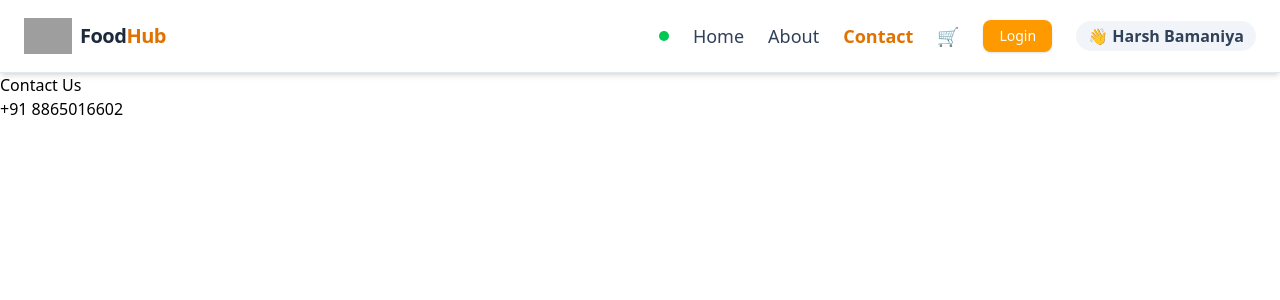
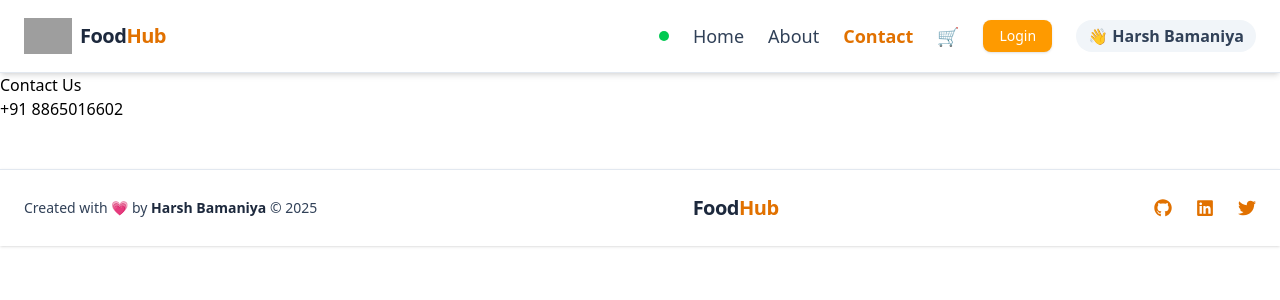
Before and after one commit to harsh2aug/food-hub, a React (Vite) app: page /contact in a window 1280 px wide. Shown: the top 300 px of the page. Built offline with nearby package versions, Linux system fonts and the light colour scheme; grey boxes are pictures that could not be loaded.

Commit message:
add footer

```diff
--- a/App.js
+++ b/App.js
@@ -10,6 +10,7 @@ import UserContext from "./src/utils/UserContext";
 import { Provider } from "react-redux";
 import appStore from "./src/store/appStore";
 import Cart from "./src/components/Cart";
+import Footer from "./src/components/Footer";
 
 const Grocery = lazy(() => import("./src/components/Grocery"));
 const About = lazy(() => import("./src/components/About"));
@@ -24,6 +25,7 @@ const AppLayout = () => {
         <div>
           <Header />
           <Outlet />
+          <Footer />
         </div>
       </UserContext.Provider>
     </Provider>
--- a/package.json
+++ b/package.json
@@ -55,6 +55,7 @@
     "axios": "^1.13.2",
     "react": "^19.2.3",
     "react-dom": "^19.2.3",
+    "react-icons": "^5.5.0",
     "react-redux": "^9.2.0",
     "react-router-dom": "^6.21.3",
     "tailwindcss": "^4.1.18"
--- a/postcss.config.js
+++ /dev/null
@@ -1,7 +0,0 @@
-// postcss.config.js
-module.exports = {
-  plugins: {
-    "@tailwindcss/postcss": {},
-    // autoprefixer: {},  // optional
-  },
-};
--- a/src/components/About.js
+++ b/src/components/About.js
@@ -60,6 +60,7 @@ const About = () => {
             "CSS3",
             "Git & GitHub",
             "REST APIs",
+            "JEST",
           ].map((skill) => (
             <span
               key={skill}
--- /dev/null
+++ b/src/components/Footer.js
@@ -0,0 +1,54 @@
+import { FaGithub, FaLinkedin, FaTwitter } from "react-icons/fa";
+
+const Footer = () => {
+  return (
+    <footer className="bg-white border-t border-slate-200 shadow-sm py-6 mt-12">
+      <div className="max-w-7xl mx-auto px-6 flex flex-col md:flex-row items-center justify-between gap-4">
+        {/* Copyright Text */}
+        <p className="text-sm text-slate-700">
+          Created with 💗 by{" "}
+          <span className="font-semibold text-slate-800">Harsh Bamaniya</span> ©
+          2025
+        </p>
+
+        {/* Branding */}
+        <div className="text-xl font-extrabold text-slate-800 tracking-tight">
+          Food<span className="text-amber-600">Hub</span>
+        </div>
+
+        {/* Social Icons */}
+        <div className="flex gap-6 text-amber-600 text-lg">
+          <a
+            href="https://github.com/harsh2aug"
+            target="_blank"
+            rel="noopener noreferrer"
+            aria-label="GitHub"
+            className="hover:text-amber-700 transition"
+          >
+            <FaGithub />
+          </a>
+          <a
+            href="https://www.linkedin.com/in/harsh-bamaniya-b2b81b218/"
+            target="_blank"
+            rel="noopener noreferrer"
+            aria-label="LinkedIn"
+            className="hover:text-amber-700 transition"
+          >
+            <FaLinkedin />
+          </a>
+          <a
+            href="https://twitter.com/"
+            target="_blank"
+            rel="noopener noreferrer"
+            aria-label="Twitter"
+            className="hover:text-amber-700 transition"
+          >
+            <FaTwitter />
+          </a>
+        </div>
+      </div>
+    </footer>
+  );
+};
+
+export default Footer;
--- a/src/components/Header.js
+++ b/src/components/Header.js
@@ -7,6 +7,7 @@ import { useSelector } from "react-redux";
 
 const Header = () => {
   const [loginBtn, setLoginBtn] = useState("Login");
+  const [menuOpen, setMenuOpen] = useState(false);
   const onlineStatus = useOnlineStatus();
   const cartItems = useSelector((state) => state.cart.items);
   const { user } = useContext(UserContext);
@@ -15,9 +16,12 @@ const Header = () => {
     setLoginBtn((prev) => (prev === "Login" ? "Logout" : "Login"));
   };
 
+  const toggleMenu = () => setMenuOpen((prev) => !prev);
+
   return (
     <header className="sticky top-0 z-50 bg-white shadow-md border-b border-slate-200">
       <div className="max-w-7xl mx-auto px-6 py-3 flex items-center justify-between">
+        {/* Logo */}
         <Link to="/" className="flex items-center gap-2">
           <img
             src={LOGO_URL}
@@ -29,10 +33,59 @@ const Header = () => {
           </span>
         </Link>
 
-        <nav>
-          <ul className="flex items-center gap-6 text-sm md:text-base font-medium text-slate-700">
-            <li
-              className="flex items-center"
+        {/* Hamburger button for small screens */}
+        <button
+          onClick={toggleMenu}
+          className="md:hidden p-2 rounded-md text-slate-700 hover:bg-amber-100 focus:outline-none focus:ring-2 focus:ring-amber-500"
+          aria-label="Toggle menu"
+        >
+          {/* Icon: Hamburger or Close */}
+          {menuOpen ? (
+            <svg
+              className="w-6 h-6"
+              fill="none"
+              stroke="currentColor"
+              viewBox="0 0 24 24"
+              xmlns="http://www.w3.org/2000/svg"
+            >
+              <path
+                strokeLinecap="round"
+                strokeLinejoin="round"
+                strokeWidth={2}
+                d="M6 18L18 6M6 6l12 12"
+              />
+            </svg>
+          ) : (
+            <svg
+              className="w-6 h-6"
+              fill="none"
+              stroke="currentColor"
+              viewBox="0 0 24 24"
+              xmlns="http://www.w3.org/2000/svg"
+            >
+              <path
+                strokeLinecap="round"
+                strokeLinejoin="round"
+                strokeWidth={2}
+                d="M4 6h16M4 12h16M4 18h16"
+              />
+            </svg>
+          )}
+        </button>
+
+        {/* Nav Links */}
+        <nav
+          className={`flex-col md:flex-row md:flex md:items-center gap-6 text-sm md:text-base font-medium text-slate-700
+            ${
+              menuOpen
+                ? "flex absolute top-full left-0 w-full bg-white border-t border-slate-200 shadow-md md:static md:shadow-none md:border-none p-4 md:p-0"
+                : "hidden md:flex"
+            }
+          `}
+        >
+          {/* Online status */}
+          <div
+            className="flex items-center mb-4 md:mb-0"
             title={onlineStatus ? "You are online" : "You are offline"}
           >
             <span
@@ -40,31 +93,35 @@ const Header = () => {
                 onlineStatus ? "bg-green-500" : "bg-red-500"
               }`}
             />
-            </li>
+            <span className="ml-2 text-sm md:hidden">
+              {onlineStatus ? "Online" : "Offline"}
+            </span>
+          </div>
 
           {[
             { to: "/", label: "Home" },
             { to: "/about", label: "About" },
             { to: "/contact", label: "Contact" },
           ].map((item) => (
-              <li key={item.to}>
             <NavLink
+              key={item.to}
               to={item.to}
+              onClick={() => setMenuOpen(false)} // close menu on nav click
               className={({ isActive }) =>
-                    `transition hover:text-amber-600 text-lg ${
+                `block md:inline transition hover:text-amber-600 text-lg ${
                   isActive ? "text-amber-600 font-semibold" : ""
                 }`
               }
             >
               {item.label}
             </NavLink>
-              </li>
           ))}
 
-            <li>
+          {/* Cart */}
           <Link
             to="/cart"
-                className="relative text-lg flex items-center hover:text-amber-600 transition"
+            onClick={() => setMenuOpen(false)}
+            className="relative flex items-center text-lg hover:text-amber-600 transition"
           >
             🛒
             {cartItems.length > 0 && (
@@ -85,11 +142,13 @@ const Header = () => {
               </span>
             )}
           </Link>
-            </li>
 
-            <li>
+          {/* Login Button */}
           <button
-                onClick={toggleLogin}
+            onClick={() => {
+              toggleLogin();
+              setMenuOpen(false);
+            }}
             className="
               px-4 py-1.5
               rounded-lg
@@ -99,17 +158,20 @@ const Header = () => {
               transition
               shadow-sm
               text-sm
+              mt-4 md:mt-0
+              w-full md:w-auto
             "
           >
             {loginBtn}
           </button>
-            </li>
 
+          {/* User name */}
           {user?.name && (
-              <li className="hidden md:block">
-                <Link to="/about">
-                  <span
+            <Link
+              to="/about"
+              onClick={() => setMenuOpen(false)}
               className="
+                hidden md:inline-block
                 px-3 py-1
                 bg-slate-100
                 rounded-full
@@ -119,11 +181,8 @@ const Header = () => {
               "
             >
               👋 {user.name}
-                  </span>
             </Link>
-              </li>
           )}
-          </ul>
         </nav>
       </div>
     </header>
--- a/tailwind.config.js
+++ /dev/null
@@ -1,7 +0,0 @@
-module.exports = {
-  content: ["./index.html", "./src/**/*.{js,jsx}"],
-  theme: {
-    extend: {},
-  },
-  plugins: [],
-};
```
Also changed, not shown: 2 other files (tests, documents, lock files or other folders). Lines whose indentation alone changed are shown as unchanged.
